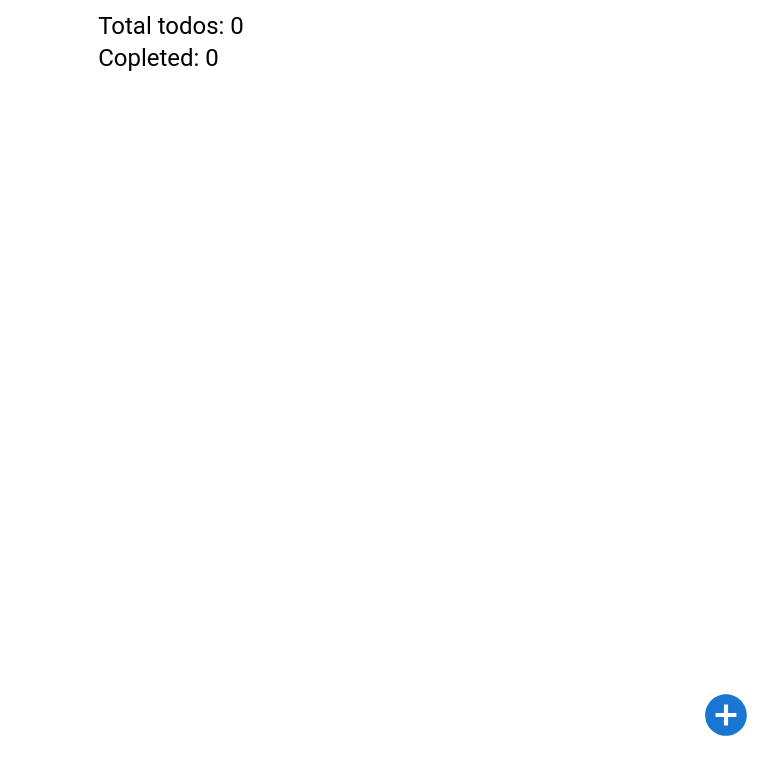
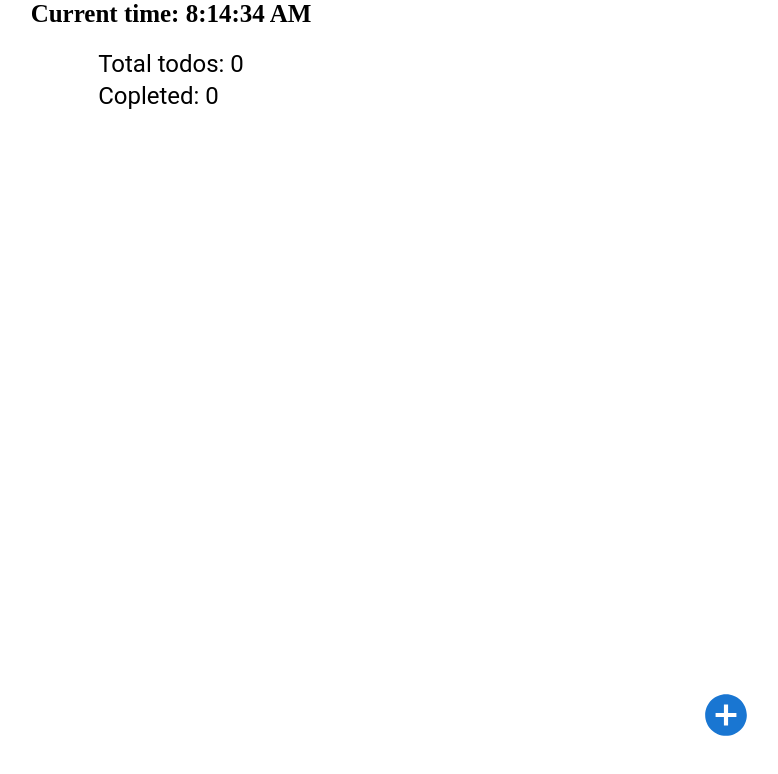
Before and after one commit to KonstantinOkhorzin/course-react-tsc, a React (Vite) app: page / in a window 1280 px wide. Shown: the top 774 px of the page, without its empty margins (469-1247 px from the left). Built offline with nearby package versions, Linux system fonts and the light colour scheme.

Commit message:
Create Clock

```diff
--- a/src/App.tsx
+++ b/src/App.tsx
@@ -1,15 +1,18 @@
 import styled from '@emotion/styled';
 import Todos from './components/Todos';
+import Clock from './components/Clock/Clock';
 
 const Container = styled.div`
   display: flex;
+  flex-direction: column;
   gap: 10px;
 `;
 
 function App() {
   return (
     <Container>
-      <Todos/>
+      <Clock />
+      <Todos />
     </Container>
   );
 }
--- /dev/null
+++ b/src/components/Clock/Clock.styled.ts
@@ -0,0 +1,8 @@
+import styled from '@emotion/styled';
+
+export const Wrapper = styled.div`
+  display: flex;
+  justify-content: center;
+  font-size: 25px;
+  font-weight: bold;
+`;
--- /dev/null
+++ b/src/components/Clock/Clock.tsx
@@ -0,0 +1,37 @@
+import { Component } from 'react';
+
+import { Wrapper } from './Clock.styled';
+
+interface IClockState {
+  time: Date;
+}
+
+class Clock extends Component {
+  state: IClockState = {
+    time: new Date(),
+  };
+
+  intervalId: number | null = null;
+
+  componentDidMount() {
+    this.intervalId = setInterval(() => this.setState({ time: new Date() }), 1000);
+  }
+
+  componentWillUnmount() {
+    if (this.intervalId !== null) {
+      clearInterval(this.intervalId);
+    }
+  }
+
+  render() {
+    const { time } = this.state;
+
+    return (
+      <Wrapper>
+        <p>Current time: {time.toLocaleTimeString()}</p>
+      </Wrapper>
+    );
+  }
+}
+
+export default Clock;
```
